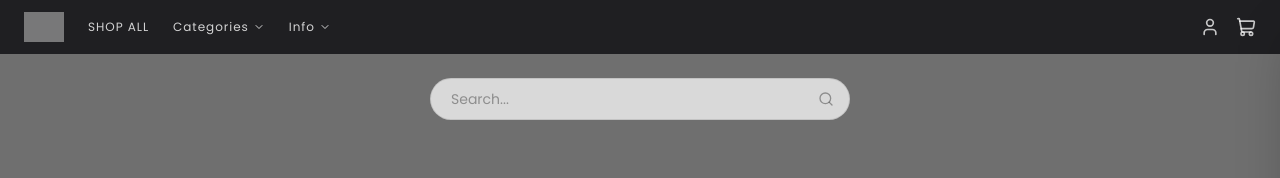
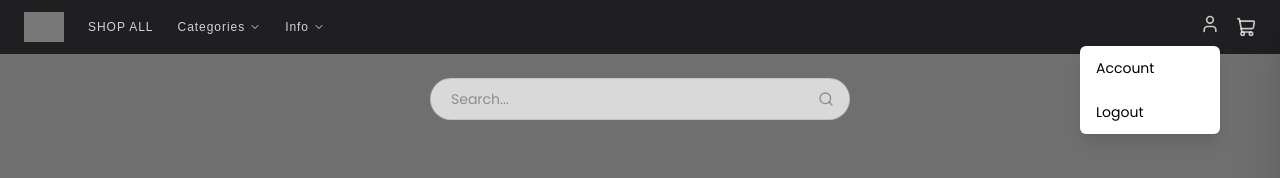
Before and after one commit to afkmary/haunted-objects, a Next.js app: page / in a window 1280 px wide. Both pictures are taken after a click on the button 1210 px from the left and 27 px from the top of the page. Shown: the top 178 px of the page. Built offline with nearby package versions, Linux system fonts and the light colour scheme; no server answers; the database is empty; grey boxes are pictures that could not be loaded.

Commit message:
added logout to customer

```diff
--- a/components/customer/CustomerNavbar.js
+++ b/components/customer/CustomerNavbar.js
@@ -1,18 +1,48 @@
 "use client";
 
-import { useEffect, useState } from "react";
+import { useEffect, useRef, useState } from "react";
 import Link from "next/link";
 import Image from "next/image";
+import { useRouter } from "next/navigation";
 import { ChevronDown, ShoppingCart, User } from "lucide-react";
+import { signOut } from "firebase/auth";
+import { auth } from "@/lib/firebase";
 import { useCart } from "@/contexts/CartContext";
 
 export default function CustomerNavbar() {
+  const router = useRouter();
   const { cartCount, openCart } = useCart();
+
   const [mounted, setMounted] = useState(false);
+  const [userMenuOpen, setUserMenuOpen] = useState(false);
+  const menuRef = useRef(null);
 
   useEffect(() => {
     setMounted(true);
   }, []);
+
+  useEffect(() => {
+    const handleClickOutside = (event) => {
+      if (menuRef.current && !menuRef.current.contains(event.target)) {
+        setUserMenuOpen(false);
+      }
+    };
+
+    document.addEventListener("mousedown", handleClickOutside);
+    return () => {
+      document.removeEventListener("mousedown", handleClickOutside);
+    };
+  }, []);
+
+  const handleLogout = async () => {
+    try {
+      await signOut(auth);
+      setUserMenuOpen(false);
+      router.push("/login");
+    } catch (error) {
+      console.error("Logout failed:", error);
+    }
+  };
 
   return (
     <header className="w-full bg-[#1f1f22] text-white">
@@ -27,29 +57,62 @@ export default function CustomerNavbar() {
             priority
           />
 
-          <nav className="hidden md:flex items-center gap-6 text-[12px] font-sans tracking-[0.08em] uppercase text-white/80">
-            <Link href="/" className="hover:text-white transition">
+          <nav className="hidden items-center gap-6 text-[12px] uppercase tracking-[0.08em] text-white/80 md:flex">
+            <Link href="/" className="transition hover:text-white">
               Shop All
             </Link>
 
-            <button className="flex items-center gap-1 hover:text-white transition">
+            <button
+              type="button"
+              className="flex cursor-pointer items-center gap-1 transition hover:text-white"
+            >
               Categories <ChevronDown size={12} />
             </button>
 
-            <button className="flex items-center gap-1 hover:text-white transition">
+            <button
+              type="button"
+              className="flex cursor-pointer items-center gap-1 transition hover:text-white"
+            >
               Info <ChevronDown size={12} />
             </button>
           </nav>
         </div>
 
         <div className="flex items-center gap-4 text-white/75">
-          <button className="hover:text-white transition">
-            <User size={20} />
-          </button>
+          <div className="relative" ref={menuRef}>
+            <button
+              type="button"
+              onClick={() => setUserMenuOpen((prev) => !prev)}
+              className="cursor-pointer transition hover:text-white"
+            >
+              <User size={20} />
+            </button>
+
+            {userMenuOpen && (
+              <div className="absolute right-0 top-8 z-50 min-w-35 overflow-hidden rounded-md bg-white shadow-lg">
+                <Link
+                  href="/profile"
+                  onClick={() => setUserMenuOpen(false)}
+                  className="block px-4 py-3 text-sm text-black font-sans transition hover:bg-gray-100"
+                >
+                  Account
+                </Link>
+
+                <button
+                  type="button"
+                  onClick={handleLogout}
+                  className="block w-full px-4 py-3 text-left text-sm text-black font-sans transition hover:bg-gray-100"
+                >
+                  Logout
+                </button>
+              </div>
+            )}
+          </div>
 
           <button
+            type="button"
             onClick={openCart}
-            className="relative hover:text-white transition"
+            className="relative cursor-pointer transition hover:text-white"
           >
             <ShoppingCart size={20} />
 
```
